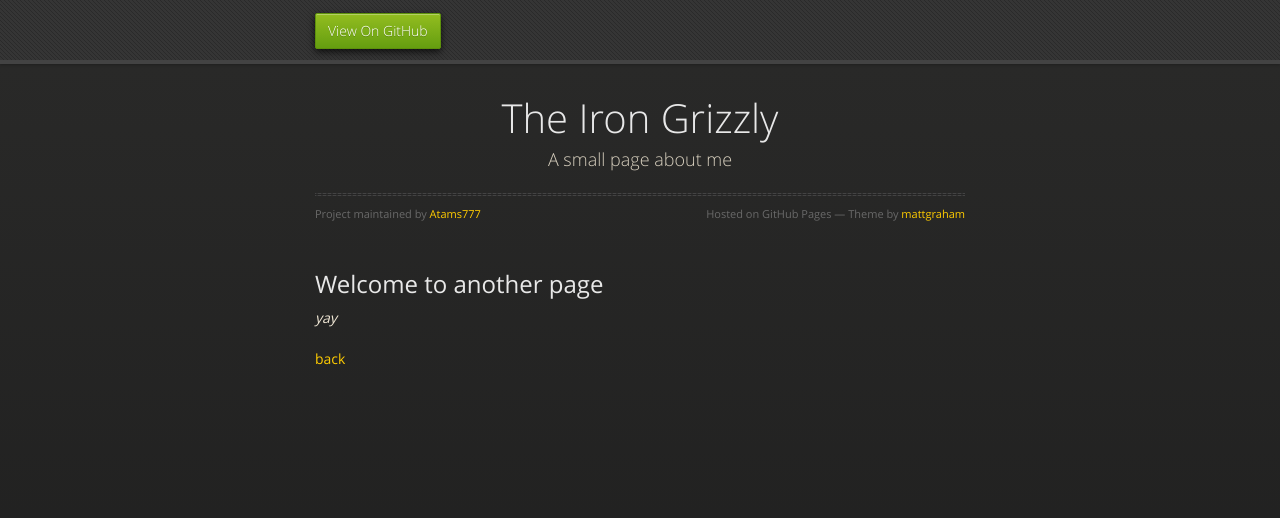
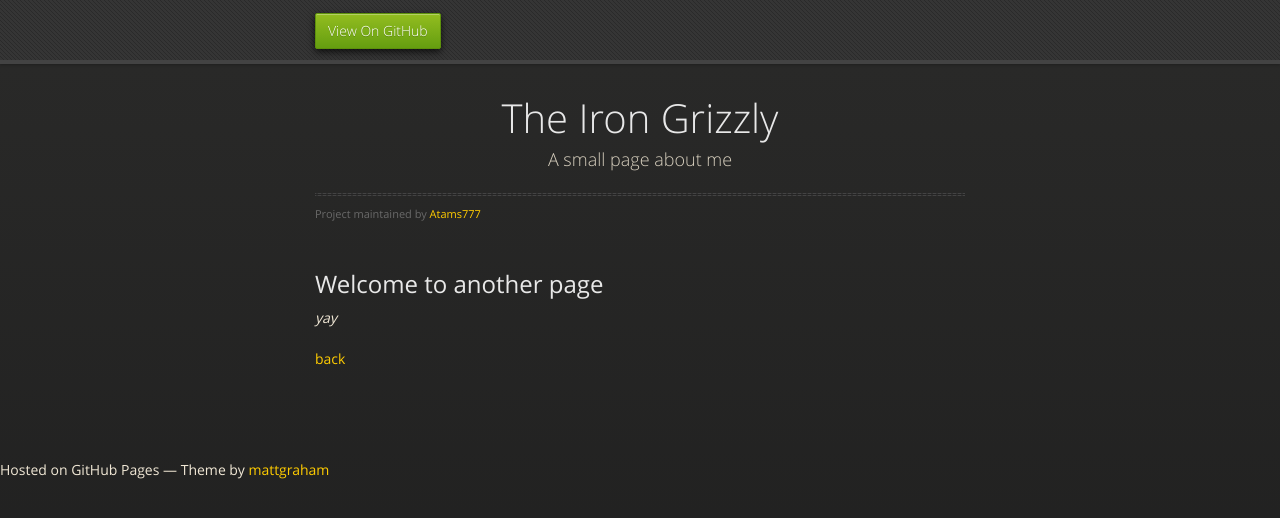
Before and after one commit to Atams777/atams777.github.io, a Jekyll site: the page built from another-page.md, in a window 1280 px wide. Shown: the top 518 px of the page. Built offline with Jekyll 4.4.1, drawn with Linux system fonts in a browser that asks for light colours; our own code applies the rules of GitHub Pages for plain Markdown files; part of the change alters nothing that is shown.

```diff
--- a/_layouts/default.html
+++ b/_layouts/default.html
@@ -37,7 +37,7 @@
           <p>{{ site.description | default: site.github.project_tagline }}</p>
           <hr>
           <span class="credits left">Project maintained by <a href="{{ site.github.owner_url }}">{{ site.github.owner_name }}</a></span>
-          <span class="credits right">Hosted on GitHub Pages &mdash; Theme by <a href="https://twitter.com/mattgraham">mattgraham</a></span>
+
         </div>
 
         {{ content }}
@@ -46,15 +46,15 @@
 
     </div>
 
-    {% if site.google_analytics %}
-      <script>
-        (function(i,s,o,g,r,a,m){i['GoogleAnalyticsObject']=r;i[r]=i[r]||function(){
-        (i[r].q=i[r].q||[]).push(arguments)},i[r].l=1*new Date();a=s.createElement(o),
-        m=s.getElementsByTagName(o)[0];a.async=1;a.src=g;m.parentNode.insertBefore(a,m)
-        })(window,document,'script','//www.google-analytics.com/analytics.js','ga');
-        ga('create', '{{ site.google_analytics }}', 'auto');
-        ga('send', 'pageview');
-      </script>
-    {% endif %}
+    <!-- Global site tag (gtag.js) - Google Analytics -->
+<script async src="https://www.googletagmanager.com/gtag/js?id=G-1YJ0VFDXSD"></script>
+<script>
+  window.dataLayer = window.dataLayer || [];
+  function gtag(){dataLayer.push(arguments);}
+  gtag('js', new Date());
+
+  gtag('config', 'G-1YJ0VFDXSD');
+</script>
+	          <span class="credits right">Hosted on GitHub Pages &mdash; Theme by <a href="https://twitter.com/mattgraham">mattgraham</a></span>
   </body>
 </html>
```
